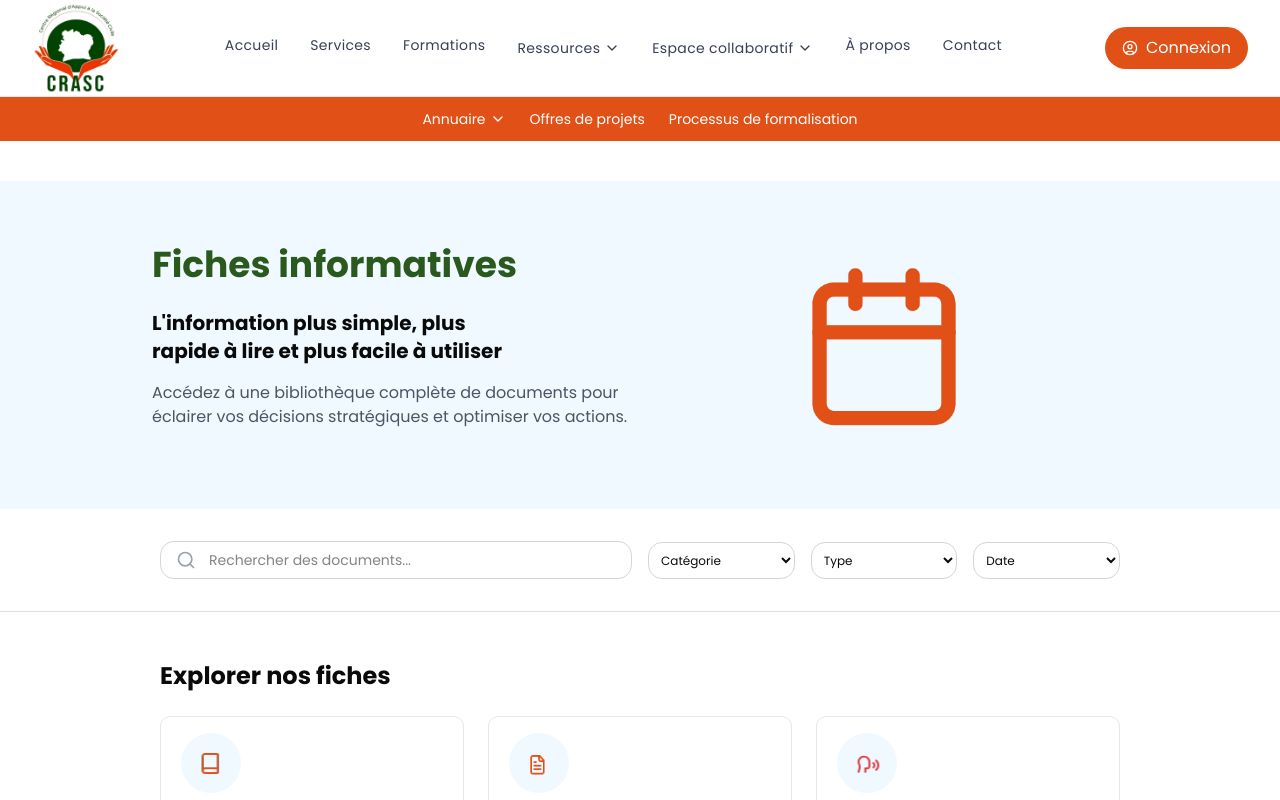
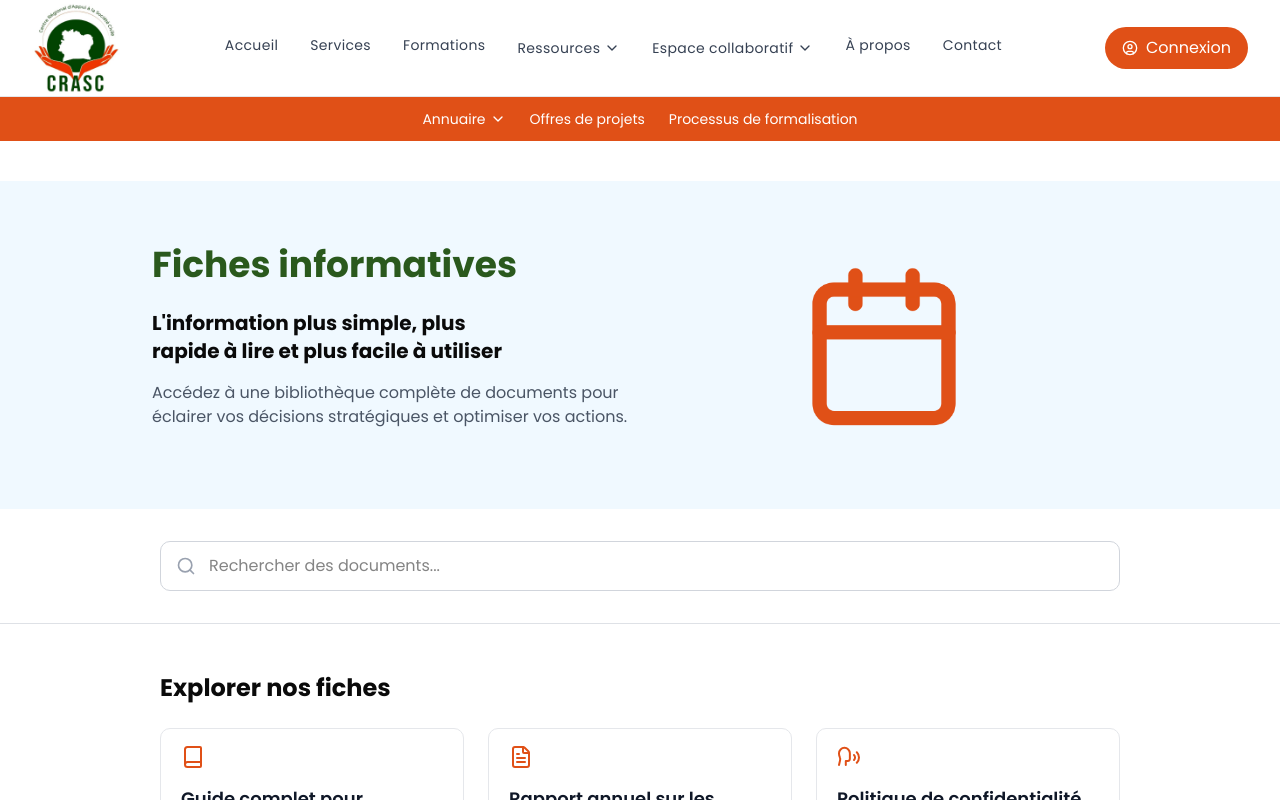
Before and after one commit to ordemdigitale/pasci-web, a Next.js app: page /ressources/fiches-informatives in a window 1280 px wide. Shown: the top 800 px of the page. Built offline with nearby package versions, Linux system fonts and the light colour scheme.

Commit message:
Fait correspondre les couleurs de la carte CIV avec la légende dans la page tous les crasc. Utilisation du type INews de news.services dans les fichiers main/actualités et NewsCard.

```diff
--- a/app/(main)/actualites/[newsSlug]/page.tsx
+++ b/app/(main)/actualites/[newsSlug]/page.tsx
@@ -2,7 +2,8 @@
 
 import { use, useState, useEffect } from "react";
 import { newsService } from "@/lib/services/news.service";
-import { INews } from '@/types/api.types';
+//import { INews } from '@/types/api.types';
+import { INews } from "@/lib/services/news.service";
 import DOMPurify from 'dompurify';
 import Link from 'next/link';
 import { ImageWithFallback } from '@/lib/imageWithFallback';
--- a/app/(main)/annuaire/annuaire-des-crasc/[crascSlug]/page.tsx
+++ b/app/(main)/annuaire/annuaire-des-crasc/[crascSlug]/page.tsx
@@ -36,7 +36,7 @@ export default function CrascRegionPage({ params }: { params: Promise<{ crascSlu
         const data = await getCrascBySlug(crascSlug);
         if (isCurrent) setCrascData(data);
       } catch (err: any) {
-        if (isCurrent) setError(err.message || "Impossible de charger les données du CRASC.");
+        if (isCurrent) setError("Impossible de charger les données du CRASC.");
       } finally {
         if (isCurrent) setLoading(false);
       }
--- a/app/(main)/processus-de-formalisation/page.tsx
+++ b/app/(main)/processus-de-formalisation/page.tsx
@@ -139,17 +139,9 @@ export default function PageProcessusFormalisation() {
                 key={item.id}
                 className="border border-gray-200 rounded-lg overflow-hidden hover-shadow-lg transition-shadow bg-white py-4 px-5"
               >
-                {/* Image */}
-                {/* <div className="">
-                  <ImageWithFallback
-
-                    alt={item.name}
-                    className="w-15 h-15"
-                  />
-                </div> */}
                 {item.icon}
                 {/* Name and Role */}
-                <div className="pl-2">
+                <div>
                   <h3 className="text-lg font-semibold text-gray-900">{item.name}</h3>
                   <p className="text-sm font-medium text-gray-600 py-1 inline-block">{item.content}</p>
                 </div>
--- a/app/(main)/ressources/fiches-informatives/page.tsx
+++ b/app/(main)/ressources/fiches-informatives/page.tsx
@@ -9,11 +9,17 @@ import {
   List,
   ChevronLeft,
   ChevronRight,
+  Speech,
+  FileText,
+  Book,
+  Globe,
+  Settings,
+  Lightbulb,
 } from "lucide-react";
 
 interface IFicheInformatives {
   id: number;
-  icon: string;
+  icon: React.ReactNode;
   title: string;
   description: string;
   tags: string[];
@@ -22,42 +28,42 @@ interface IFicheInformatives {
 const fichesInformatives: IFicheInformatives[] = [
   {
     id: 1,
-    icon: "/icons/fiche-info-page/1.png",
+    icon: <Book size={24} color="#E05017" />,
     title: "Guide complet pour l'optimisation des processus",
     description: "Ce guide détaille les étapes essentielles pour identifier, analyser et optimiser les processus métier de votre organisation.",
     tags: ["Guides", "Optimisation"],
   },
   {
     id: 2,
-    icon: "/icons/fiche-info-page/2.png",
+    icon: <FileText size={24} color="#E05017" />,
     title: "Rapport annuel sur les tendances du marché 2023",
     description: "Une analyse approfondie des tendances clés ayant marqué le marché en 2023 et leurs implications futures pour les entreprises.",
     tags: ["Rapports", "Tendances"],
   },
   {
     id: 3,
-    icon: "/icons/fiche-info-page/3.png",
+    icon: <Speech size={24} color="#E05017" />,
     title: "Politique de confidentialité des données PASCI",
     description: "Présentation de notre engagement envers la protection des données personnelles de nos utilisateurs, conforme aux réglementations en vigueur.",
     tags: ["Politiques", "Sécurité"],
   },
   {
     id: 4,
-    icon: "/icons/fiche-info-page/4.png",
+    icon: <Lightbulb size={24} color="#E05017" />,
     title: "10 astuces pour une stratégie de communication efficace",
     description: "Découvrez des conseils pratiques pour élaborer une stratégie de communication percutante et atteindre vos objectifs.",
     tags: ["Guides", "Marketing"],
   },
   {
     id: 5,
-    icon: "/icons/fiche-info-page/5.png",
+    icon: <Globe size={24} color="#E05017" />,
     title: "L'impact du numérique sur l'économie globale",
     description: "Étude des transformations numériques et de leur influence sur les dynamiques économiques à l'échelle mondiale.",
     tags: ["Analyses", "Économie"],
   },
   {
     id: 6,
-    icon: "/icons/fiche-info-page/6.png",
+    icon: <Settings size={24} color="#E05017" />,
     title: "Mise en œuvre des systèmes de gestion intégrés",
     description: "Un aperçu des meilleures pratiques pour l'implémentation réussie de systèmes de gestion intégrés dans diverses structures.",
     tags: ["Guides", "Technologie"],
@@ -118,70 +124,18 @@ export default function PageFichesInformatives() {
       {/* Search bar + filters area*/}
       <div className="border-b border-b-[#dee1e6] p-6 mb-6">
         <div className="max-w-5xl mx-auto px-4 sm:px-6 lg:px-8 py-2">
-          <div className="grid grid-cols-6 md:grid-cols-6 gap-4 items-end">
-            {/* search bar */}
-            <div className="relative col-span-3">
-              <Search className="absolute left-4 top-1/2 transform -translate-y-1/2 text-gray-400 w-5 h-5" />
+          {/* Search Bar */}
+          <div className="relative">
+            <Search className="absolute left-4 top-1/2 -translate-y-1/2 w-5 h-5 text-gray-400" />
             <input
               type="text"
               placeholder="Rechercher des documents..."
               value={searchQuery}
               onChange={(e) => setSearchQuery(e.target.value)}
-                className="text-sm w-full pl-12 pr-4 py-2 border border-gray-300 rounded-xl focus:outline-none focus:ring-2 focus:ring-[#ff8c42] focus:border-transparent"
+              className="w-full pl-12 pr-4 py-3 border border-gray-300 rounded-lg focus:outline-none focus:ring-2 focus:ring-orange-500 focus:border-transparent"
             />
           </div>
 
-            {/* filters */}
-            <div>
-              <select
-                value={selectedCategory}
-                onChange={(e) =>
-                  setSelectedCategory(e.target.value)
-                }
-                className="text-xs w-full px-2 py-2 border border-gray-300 rounded-xl focus:outline-none focus:ring-2 focus:ring-[#ff8c42] focus:border-transparent"
-              >
-                <option value="">
-                  Catégorie
-                </option>
-                {categories.map((cat) => (
-                  <option key={cat} value={cat}>
-                    {cat}
-                  </option>
-                ))}
-              </select>
-            </div>
-
-            <div>
-              <select
-                value={selectedType}
-                onChange={(e) =>
-                  setSelectedType(e.target.value)
-                }
-                className="text-xs w-full px-2 py-2 border border-gray-300 rounded-xl focus:outline-none focus:ring-2 focus:ring-[#ff8c42] focus:border-transparent"
-              >
-                <option value="">Type</option>
-                <option value="type1">Type 1</option>
-                <option value="type2">Type 2</option>
-                <option value="type3">Type 3</option>
-              </select>
-            </div>
-
-            <div>
-              <select
-                value={selectedDate}
-                onChange={(e) =>
-                  setSelectedDate(e.target.value)
-                }
-                className="text-xs w-full px-2 py-2 border border-gray-300 rounded-xl focus:outline-none focus:ring-2 focus:ring-[#ff8c42] focus:border-transparent"
-              >
-                <option value="">Date</option>
-                <option value="2024">2024</option>
-                <option value="2023">2023</option>
-                <option value="2022">2022</option>
-              </select>
-            </div>
-
-          </div>
         </div>
       </div>
 
@@ -196,15 +150,10 @@ export default function PageFichesInformatives() {
             key={fiche.id}
             className="border border-gray-200 rounded-lg overflow-hidden hover-shadow-lg transition-shadow bg-white py-4 px-5 relative h-84"
           >
-            {/* Image */}
+            {/* Icone */}
             <div className="mb-4">
-              <ImageWithFallback
-                src={fiche.icon}
-                alt={fiche.title}
-                className="w-15 h-15 bg-[#f0f9ff] rounded-full"
-              />
+              {fiche.icon}
             </div>
-
             <div className="mb-2">
               <h3 className="text-lg font-semibold text-gray-900">{fiche.title}</h3>
               <p className="text-sm text-gray-600 mt-3 inline-block">{fiche.description}</p>
--- a/app/(main)/services/page.tsx
+++ b/app/(main)/services/page.tsx
@@ -1,9 +1,17 @@
 import { ImageWithFallback } from '@/lib/imageWithFallback'
+import {
+  Users,
+  FileText,
+  GraduationCap,
+  PenLine,
+  CalendarCheck,
+  Speech
+} from 'lucide-react';
 
 
 interface IService {
   id: number;
-  icon: string;
+  icon: React.ReactNode;
   name: string;
   content: string;
 }
@@ -11,37 +19,37 @@ interface IService {
 const services: IService[] = [
   {
     id: 1,
-    icon: "/icons/icon-appui-conseil.png",
+    icon: <Speech size={24} color="#E05017" />,
     name: "Appui-Conseil",
     content: "Des conseils stratégiques pour des décisions éclairées et une croissance durable."
   },
   {
     id: 2,
-    icon: "/icons/icon-accompagnement.png",
+    icon: <Users size={24} color="#E05017" />,
     name: "Accompagnement",
     content: "Un soutien personnalisé à chaque étape de la mise en œuvre de vos projets."
   },
   {
     id: 3,
-    icon: "/icons/icon-soutien-administratif.png",
+    icon: <FileText size={24} color="#E05017" />,
     name: "Soutien Administratif",
     content: "Formalisation et mise en conformité pour une structure solide et transparente."
   },
   {
     id: 4,
-    icon: "/icons/icon-redaction.png",
+    icon: <PenLine size={24} color="#E05017" />,
     name: "Rédaction",
     content: "Rédaction de documents professionnels : statuts, règlements, projets, manuels."
   },
   {
     id: 5,
-    icon: "/icons/icon-formation.png",
+    icon: <GraduationCap size={24} color="#E05017" />,
     name: "Formation",
     content: "un processus d'apprentissage structuré qui permet à un individu ou à un groupe d'acquérir des connaissances."
   },
   {
     id: 6,
-    icon: "/icons/icon-suivi-evaluation.png",
+    icon: <CalendarCheck size={24} color="#E05017" />,
     name: "Suivi-évaluation",
     content: "Mise en place d'outils et d'indicateurs de performance pour mesurer l’avancement et l’impact des actions menées."
   },
@@ -82,16 +90,9 @@ export default function ServicesPage() {
                 key={service.id}
                 className="border border-gray-200 rounded-lg overflow-hidden hover-shadow-lg transition-shadow bg-white py-4 px-5"
               >
-                {/* Image */}
-                <div className="">
-                  <ImageWithFallback
-                    src={service.icon}
-                    alt={service.name}
-                    className="w-15 h-15"
-                  />
-                </div>
+                {service.icon}
                 {/* Name and Role */}
-                <div className="pl-2">
+                <div>
                   <h3 className="text-lg font-semibold text-gray-900">{service.name}</h3>
                   <p className="text-sm font-medium text-gray-600 py-1 inline-block">{service.content}</p>
                 </div>
--- a/components/ui/NewsCard.tsx
+++ b/components/ui/NewsCard.tsx
@@ -1,6 +1,7 @@
 import React from 'react';
 import Link from 'next/link';
-import { INews } from '@/types/api.types';
+//import { INews } from '@/types/api.types';
+import { INews } from '@/lib/services/news.service';
 import { ImageWithFallback } from '@/lib/imageWithFallback';
 import { Calendar, Edit, Trash2, ArrowRight } from 'lucide-react';
 import DOMPurify from 'dompurify';
--- a/lib/services/news.service.ts
+++ b/lib/services/news.service.ts
@@ -14,6 +14,7 @@ export interface INews {
   crasc_id?: number | null;
   created_at: string;
   updated_at: string;
+  tags?: string[];
   osc?: {
     id: number;
     name: string;
```
Also changed, not shown: app/(main)/actualites/page.tsx (+5 -2 lines), app/(main)/annuaire/annuaire-des-crasc/page.tsx (+40 -38 lines), zNotes.txt, 1 other file (tests, documents, lock files or other folders). Lines whose indentation alone changed are shown as unchanged.
